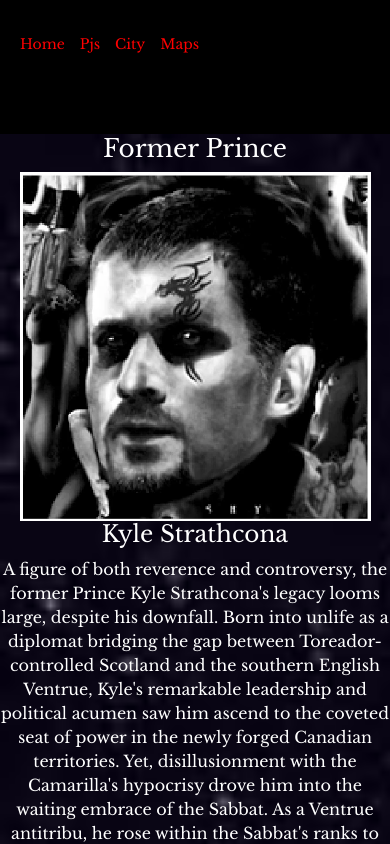
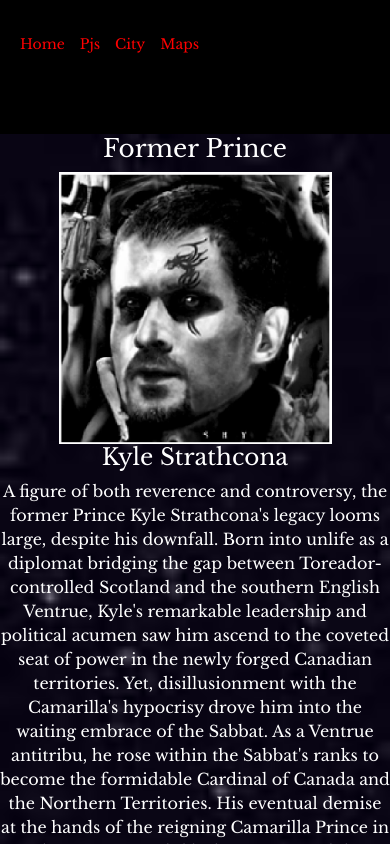
Before and after one commit to JaRafCaPer/vampireMontreal, a React (Create React App) app: page /ciudad in a window 390 px wide. Shown: the top 844 px of the page. Built offline with nearby package versions, Linux system fonts and the light colour scheme.

Commit message:
IMage widths and center

```diff
--- a/src/components/Ciudad/Contactanos.css
+++ b/src/components/Ciudad/Contactanos.css
@@ -16,10 +16,10 @@
     align-items: center;
     text-align: center;
     font-family: 'Libre Baskerville';
-
+    gap: 30px;
 }
 .pj{
-    width: 90vw;
+    width: 40vw;
     margin:auto;
     align-items: center;
 }
@@ -40,7 +40,11 @@
         align-items: center;
         justify-content: center;
     }
-
+    .pj{
+        width: 70vw;
+        margin:auto;
+        align-items: center;
+    }
 }
 
 
@@ -60,5 +64,9 @@
         align-items: center;
         justify-content: center;
     }
-
+    .pj{
+        width: 70vw;
+        margin:auto;
+        align-items: center;
+    }
 }
--- a/src/components/NavBar/NavBar.css
+++ b/src/components/NavBar/NavBar.css
@@ -93,7 +93,7 @@ html{
 }
 .todo{
     justify-content: end;
-    max-width: 56.25vw;
+    max-width: 100vw;
     max-height: 1340px;
     margin: 0px;
     font-family: 'Libre Baskerville', serif;
@@ -105,9 +105,8 @@ html{
     height: 1340px;
 }
 .bloque {
-        display: grid;
-        grid-template-rows: repeat(4, 77.02px);
-        grid-template-columns: 1fr;
+       display: flex;
+       flex-direction: row;
         width: 48.8932vw;
         height: 309px;
         margin: 0px;
--- a/src/components/Personajes/SobreNosotras.css
+++ b/src/components/Personajes/SobreNosotras.css
@@ -20,7 +20,8 @@
     font-family: 'Libre Baskerville';
 }
 .foto{
-    width: 60vw;
+    width: 50vw;
+    height: auto;
 }
 
 
@@ -43,6 +44,9 @@
         margin-left: 0;
     }
 
+    .foto{
+        width: 60vw;
+    }
 
 }
 
```
